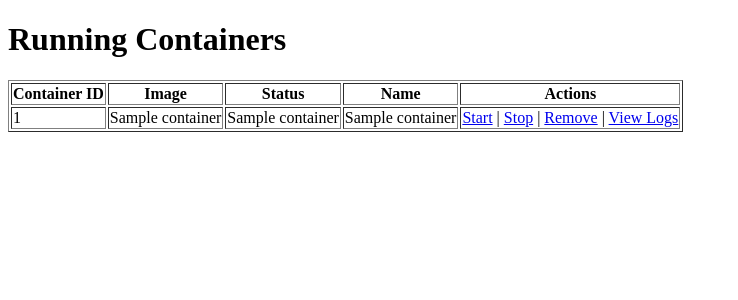
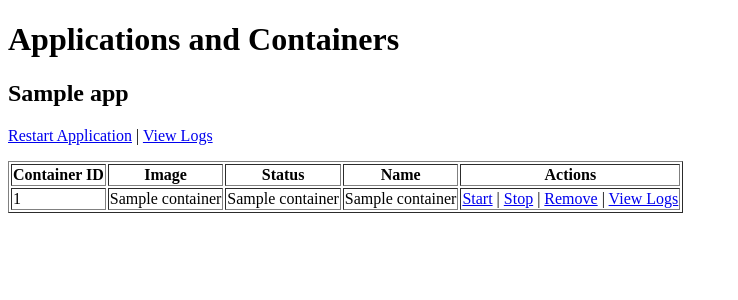
Before and after one commit to webtask-eu/flask_dokku_manager, a Flask app: template templates/index.html in a window 1280 px wide. Shown: the top 300 px of the page, without its empty margins (0-738 px from the left). Run offline with Flask 3, Linux system fonts and the light colour scheme; the template is opened without the code that fills it: most values are stand-ins (such as "Sample title", 1, 10 or a date in 2020).

Commit message:
containers 4

```diff
--- a/app.py
+++ b/app.py
@@ -7,37 +7,53 @@ def run_command(command):
     result = subprocess.run(command, shell=True, stdout=subprocess.PIPE, stderr=subprocess.PIPE, text=True)
     return result.stdout.strip(), result.stderr.strip()
 
+def get_apps():
+    apps, _ = run_command('dokku apps:list')
+    apps = apps.splitlines()[1:]  # Пропускаем заголовок "My Apps"
+    return [app.strip() for app in apps]
+
+def get_containers(app_name):
+    containers, _ = run_command(f'docker ps -a --filter name={app_name} --format "{{{{.ID}}}} {{{{.Image}}}} {{{{.Status}}}} {{{{.Names}}}}"')
+    return [container.split() for container in containers.splitlines()]
+
 @app.route('/')
 def index():
-    containers, _ = run_command('docker ps -a --format "{{.ID}} {{.Image}} {{.Status}} {{.Names}}"')
-    containers = [container.split() for container in containers.splitlines()]
-    return render_template('index.html', containers=containers)
+    apps = get_apps()
+    app_containers = {app: get_containers(app) for app in apps}
+    return render_template('index.html', app_containers=app_containers)
 
-@app.route('/stop/<container_id>')
+@app.route('/restart/<app_name>')
+def restart_app(app_name):
+    _, error = run_command(f'dokku ps:restart {app_name}')
+    if error:
+        return f"Error restarting app {app_name}: {error}", 500
+    return redirect(url_for('index'))
+
+@app.route('/logs/<app_name>')
+def view_logs(app_name):
+    logs, _ = run_command(f'dokku logs {app_name}')
+    return render_template('logs.html', app_name=app_name, logs=logs)
+
+@app.route('/stop_container/<container_id>')
 def stop_container(container_id):
     _, error = run_command(f'docker stop {container_id}')
     if error:
         return f"Error stopping container {container_id}: {error}", 500
     return redirect(url_for('index'))
 
-@app.route('/remove/<container_id>')
+@app.route('/remove_container/<container_id>')
 def remove_container(container_id):
     _, error = run_command(f'docker rm {container_id}')
     if error:
         return f"Error removing container {container_id}: {error}", 500
     return redirect(url_for('index'))
 
-@app.route('/start/<container_id>')
+@app.route('/start_container/<container_id>')
 def start_container(container_id):
     _, error = run_command(f'docker start {container_id}')
     if error:
         return f"Error starting container {container_id}: {error}", 500
     return redirect(url_for('index'))
 
-@app.route('/logs/<container_id>')
-def view_logs(container_id):
-    logs, _ = run_command(f'docker logs {container_id}')
-    return render_template('logs.html', container_id=container_id, logs=logs)
-
 if __name__ == '__main__':
     app.run(host='0.0.0.0', port=5000)
--- a/templates/index.html
+++ b/templates/index.html
@@ -6,7 +6,14 @@
     <title>Flask Dokku Manager</title>
 </head>
 <body>
-    <h1>Running Containers</h1>
+    <h1>Applications and Containers</h1>
+    {% for app, containers in app_containers.items() %}
+    <div>
+        <h2>{{ app }}</h2>
+        <p>
+            <a href="{{ url_for('restart_app', app_name=app) }}">Restart Application</a> |
+            <a href="{{ url_for('view_logs', app_name=app) }}">View Logs</a>
+        </p>
         <table border="1">
             <tr>
                 <th>Container ID</th>
@@ -25,10 +32,12 @@
                     <a href="{{ url_for('start_container', container_id=container[0]) }}">Start</a> |
                     <a href="{{ url_for('stop_container', container_id=container[0]) }}">Stop</a> |
                     <a href="{{ url_for('remove_container', container_id=container[0]) }}">Remove</a> |
-                <a href="{{ url_for('view_logs', container_id=container[0]) }}">View Logs</a>
+                    <a href="{{ url_for('view_logs', app_name=app) }}">View Logs</a>
                 </td>
             </tr>
             {% endfor %}
         </table>
+    </div>
+    {% endfor %}
 </body>
 </html>
--- a/templates/logs.html
+++ b/templates/logs.html
@@ -3,10 +3,10 @@
 <head>
     <meta charset="UTF-8">
     <meta name="viewport" content="width=device-width, initial-scale=1.0">
-    <title>Logs for {{ container_id }}</title>
+    <title>Logs for {{ app_name }}</title>
 </head>
 <body>
-    <h1>Logs for Container {{ container_id }}</h1>
+    <h1>Logs for Application {{ app_name }}</h1>
     <pre>{{ logs }}</pre>
     <a href="{{ url_for('index') }}">Back to Home</a>
 </body>
```
Also changed, not shown: readme.txt. Lines whose indentation alone changed are shown as unchanged.
